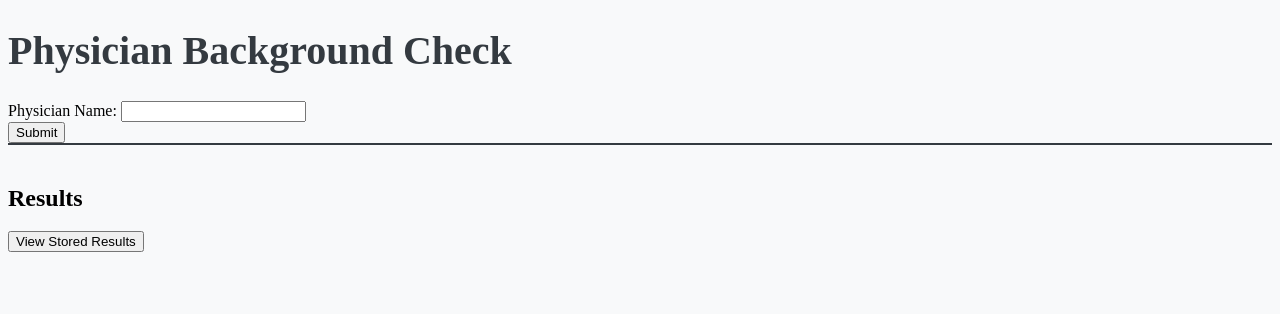
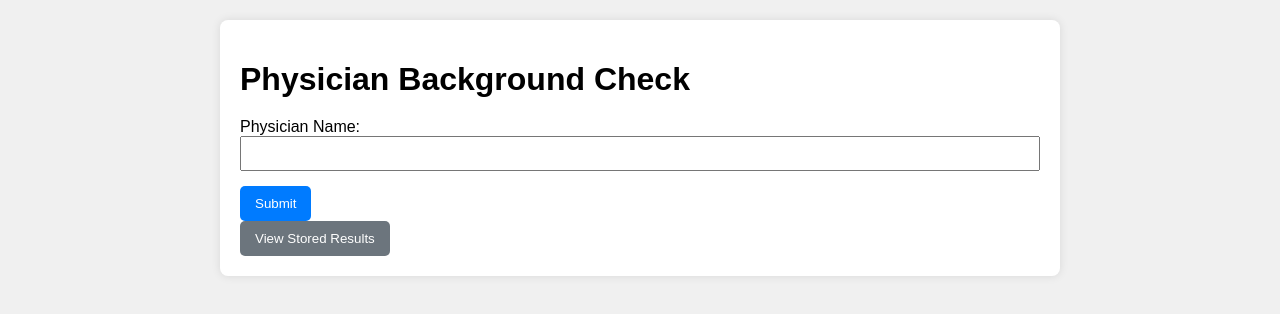
Before and after one commit to UpstairsPlaying/PhysicianBackgroundCheck, a plain HTML site: page frontend/index.html in a window 1280 px wide. Drawn offline with Linux system fonts and the light colour scheme; files whose address does not match are found by name.

Commit message:
Update styles.css

```diff
--- a/frontend/styles.css
+++ b/frontend/styles.css
@@ -1,28 +1,80 @@
 body {
-    background-color: #f8f9fa;
+    font-family: Arial, sans-serif;
+    margin: 0;
+    padding: 20px;
+    background-color: #f0f0f0;
+}
+
+.container {
+    max-width: 800px;
+    margin: 0 auto;
+    padding: 20px;
+    background-color: #fff;
+    border-radius: 8px;
+    box-shadow: 0 0 10px rgba(0, 0, 0, 0.1);
 }
 
 h1 {
-    font-size: 2.5rem;
-    color: #343a40;
+    font-size: 2em;
+    margin-bottom: 20px;
 }
 
-#results {
-    border-top: 2px solid #343a40;
-    padding-top: 20px;
+.form-group {
+    margin-bottom: 15px;
 }
 
-#resultText {
-    font-size: 1.2rem;
-    font-weight: bold;
+.form-control {
+    width: 100%;
+    padding: 8px;
+    box-sizing: border-box;
 }
 
-#detailsList h5 {
-    font-size: 1.1rem;
-    color: #343a40;
+.btn {
+    padding: 10px 15px;
+    border: none;
+    border-radius: 5px;
+    cursor: pointer;
 }
 
-#detailsList p {
-    font-size: 1rem;
-    color: #495057;
+.btn-primary {
+    background-color: #007bff;
+    color: white;
 }
+
+.btn-secondary {
+    background-color: #6c757d;
+    color: white;
+}
+
+.d-none {
+    display: none;
+}
+
+.alert {
+    padding: 15px;
+    margin-bottom: 20px;
+    border-radius: 5px;
+}
+
+.alert-success {
+    background-color: #d4edda;
+    color: #155724;
+}
+
+.alert-danger {
+    background-color: #f8d7da;
+    color: #721c24;
+}
+
+.alert-info {
+    background-color: #d1ecf1;
+    color: #0c5460;
+}
+
+.result-item {
+    padding: 10px;
+    border: 1px solid #ddd;
+    border-radius: 5px;
+    margin-bottom: 10px;
+    background-color: #f9f9f9;
+}
```
